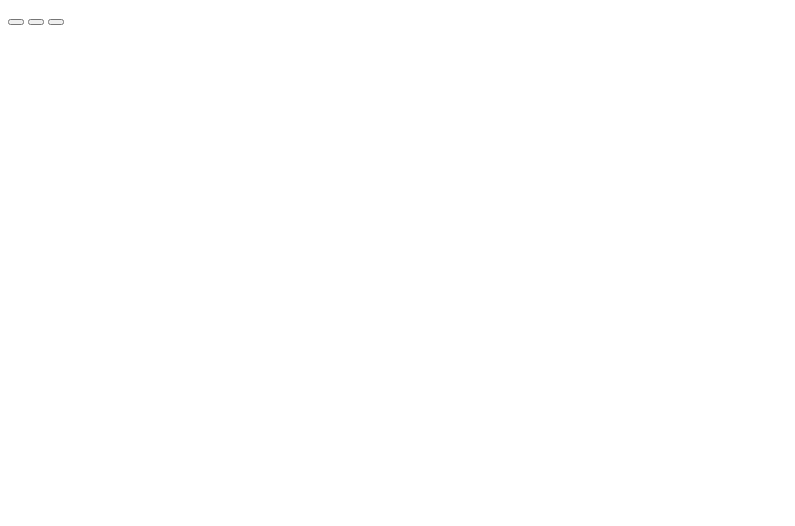
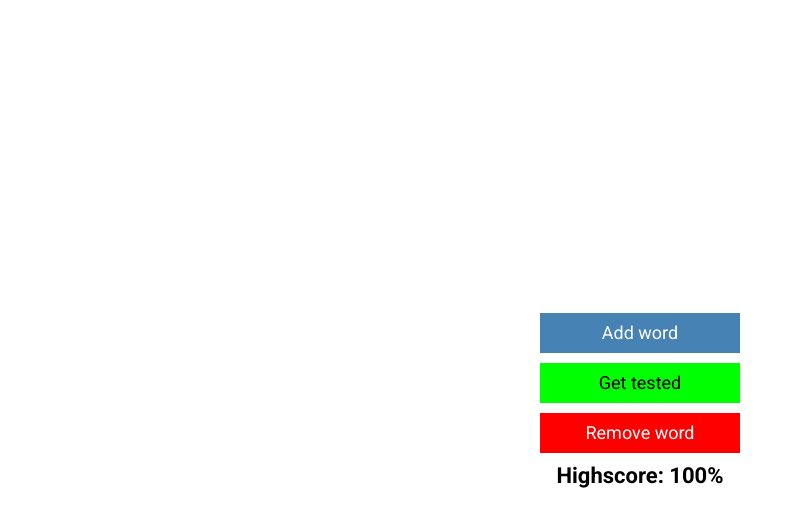
Before and after one commit to nika-jobava481/dict, a plain HTML site: page index.html in a window 1280 px wide. Shown: the whole page, without its empty margins (0-795 px from the left). Drawn offline with Linux system fonts and the light colour scheme.

Commit message:
index markup added

```diff
--- a/index.html
+++ b/index.html
@@ -6,13 +6,15 @@
     <meta http-equiv="X-UA-Compatible" content="IE=edge">
     <meta name="viewport" content="width=device-width, initial-scale=1.0">
     <title>Dict</title>
+    <link rel="stylesheet" href="./style.css">
 </head>
 
 <body>
     <main>
-        <button></button>
-        <button></button>
-        <button></button>
+        <button class="blue-btn">Add word</button>
+        <button class="green-btn">Get tested</button>
+        <button class="red-btn">Remove word</button>
+        <p class="highscore">Highscore: 100%</p>
     </main>
 </body>
 
--- a/style.css
+++ b/style.css
@@ -0,0 +1,58 @@
+@import url('https://fonts.googleapis.com/css2?family=Roboto:wght@400;700&display=swap');
+
+* {
+    font-family: 'Roboto', sans-serif;
+    margin: 0;
+    padding: 0;
+}
+
+main {
+    width: 100%;
+    height: 100vh;
+    display: flex;
+    flex-direction: column;
+    justify-content: center;
+    align-items: center;
+}
+
+button {
+    width: 200px;
+    height: 40px;
+    margin: 0 0 10px 0;
+    border: 1px solid;
+    outline: 1px solid;
+    outline-offset: -1px;
+    cursor: pointer;
+    transition: .2s;
+    font-size: 18px;
+}
+
+button:hover {
+    outline-offset: 5px;
+}
+
+.highscore {
+    font-size: 22px;
+    font-weight: 700;
+}
+
+.blue-btn {
+    border-color: steelblue;
+    background-color: steelblue;
+    color: #fff;
+    outline-color: steelblue;
+}
+
+.green-btn {
+    border-color: #00ff00;
+    background-color: #00ff00;
+    color: #000;
+    outline-color: #00ff00;
+}
+
+.red-btn {
+    border-color: #ff0000;
+    background-color: #ff0000;
+    color: #fff;
+    outline-color: #ff0000;
+}
```
